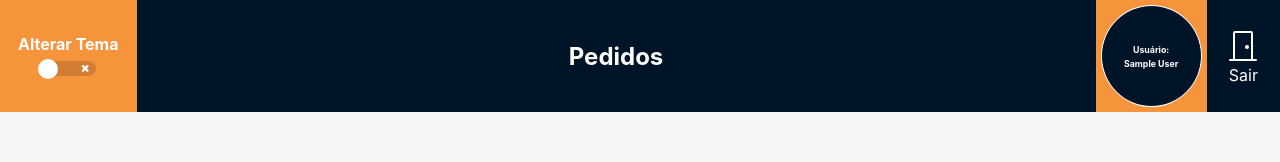
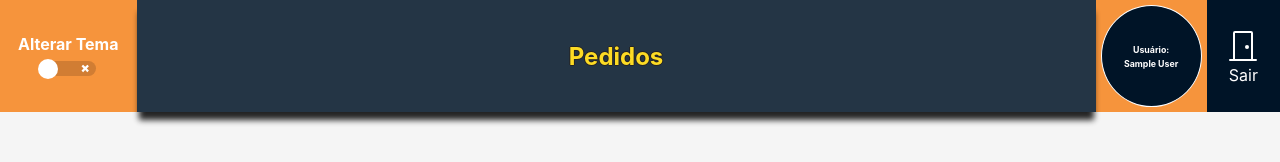
Before and after one commit to srsifer/deliveryAppFrontEnd, a React (Create React App) app: page /seller/orders in a window 1280 px wide. Shown: the top 162 px of the page. Built offline with nearby package versions, Linux system fonts and the light colour scheme; no server answers; sample sign-in values are in the browser's storage.

Commit message:
feat(Navbar): adiciona recursos visuais que destam a aba selecionada.

```diff
--- a/src/styles/navBarStyles/NavBarStyles.js
+++ b/src/styles/navBarStyles/NavBarStyles.js
@@ -46,7 +46,7 @@ export const MenuP = styled.label`
   }
 `;
 
-export const NavBarSegments = styled.div`
+const NavBarSegments = styled.div`
   align-items: center;
   display: flex;
   justify-content: center;
@@ -63,11 +63,25 @@ export const NavBarSegments = styled.div`
   }
 `;
 
+const selectedBar = (props) => {
+  return (
+    `opacity: 0.85;
+      box-shadow: 0px 10px 6px -2px ${props.theme.title === 'light' ? 'black' : 'white'};
+      transition-duration: 400ms;
+      h2 {
+        color: #FFD700;
+        text-shadow: -1px 0 black , 0 1px black , 1px 0 black , 0 -1px black;
+        font-weight: bold;
+      }`
+  )
+}
+
 export const NavBarProducs = styled(NavBarSegments)`
   background-color: ${props => props.theme.colors.primary};
   :hover {
-    opacity: 0.7;
+    ${selectedBar};
   }
+  ${props => props.pathname.includes('products') && selectedBar(props)};
 
   @media (max-width: 600px){
   /* mobile screen */
@@ -82,8 +96,9 @@ export const NavBarOrders = styled(NavBarSegments)`
   color: ${props => props.theme.font.color.secundary};
   width: ${props => props.config.width};
   ${props => props.pathname.includes('admin')
-    ? ":hover { opacity: 1 })"
-    : ":hover { opacity: 0.7 })"};
+    ? ":hover { opacity: 1 }"
+    : `:hover { ${selectedBar(props)} }`};
+  ${props => props.pathname.match(/orders$/) && selectedBar(props)};
 
   @media (max-width: 600px){
   /* mobile screen */
```
